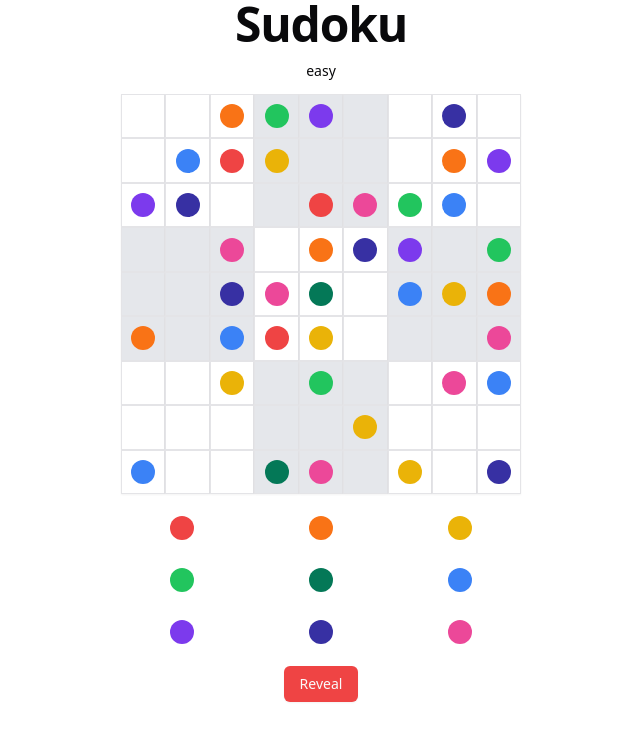
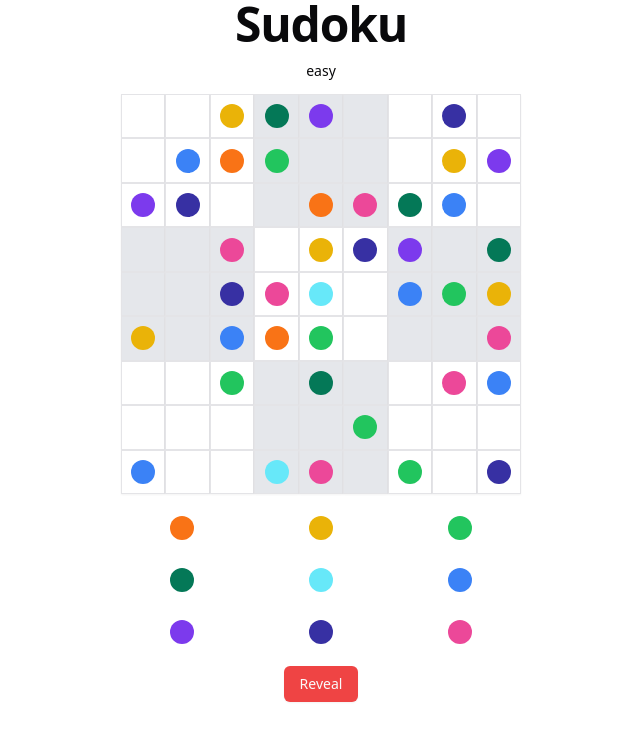
Before and after one commit to tmikeschu/sudoku, a React (Vite) app: page / in a window 1280 px wide. Both pictures are taken after a click on the button "Easy". Shown: the top 740 px of the page, without its empty margins (319-959 px from the left). Built offline with nearby package versions, Linux system fonts and the light colour scheme.

Commit message:
prevent dup reds

```diff
--- a/src/game/Dot.tsx
+++ b/src/game/Dot.tsx
@@ -11,11 +11,11 @@ export const Dot = ({
       className={cn(
         "inline-flex rounded-full w-6 h-6",
         {
-          "bg-red-500": value === 1,
-          "bg-orange-500": value === 2,
-          "bg-yellow-500": value === 3,
-          "bg-green-500": value === 4,
-          "bg-emerald-700": value === 5,
+          "bg-orange-500": value === 1,
+          "bg-yellow-500": value === 2,
+          "bg-green-500": value === 3,
+          "bg-emerald-700": value === 4,
+          "bg-cyan-300": value === 5,
           "bg-blue-500": value === 6,
           "bg-violet-600": value === 7,
           "bg-indigo-800": value === 8,
```
